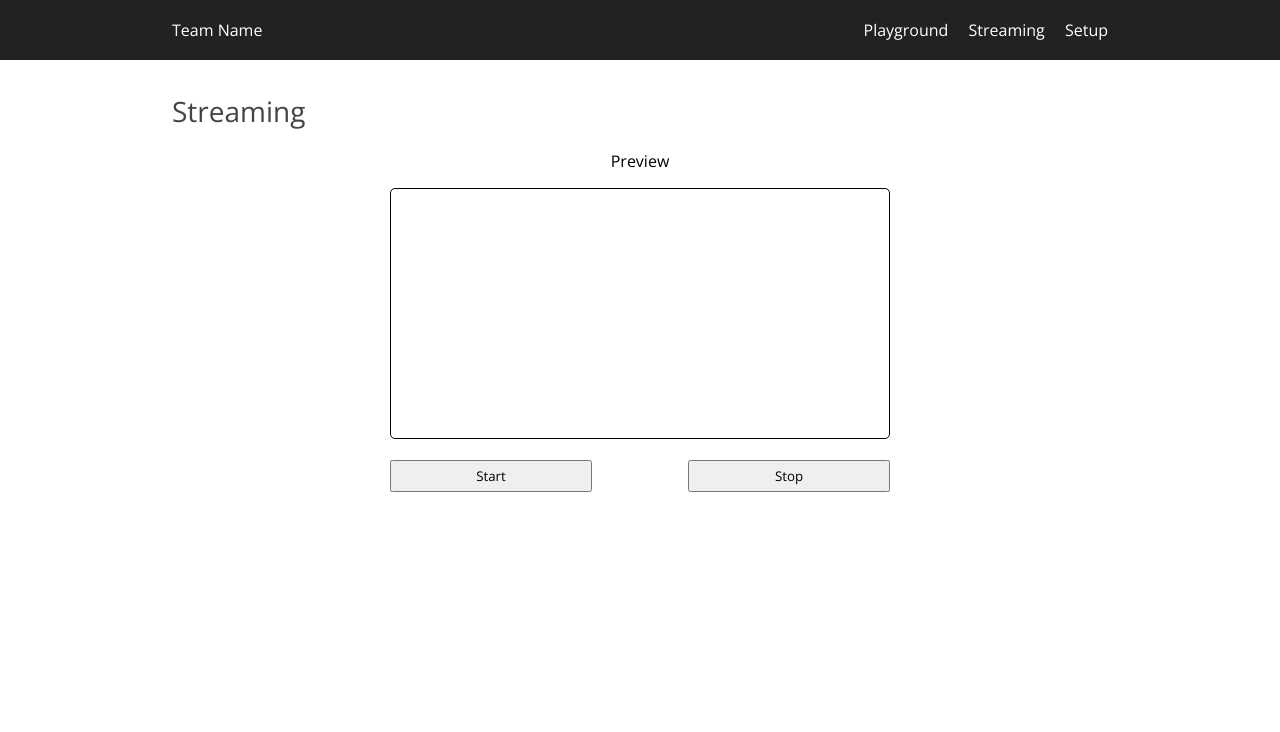
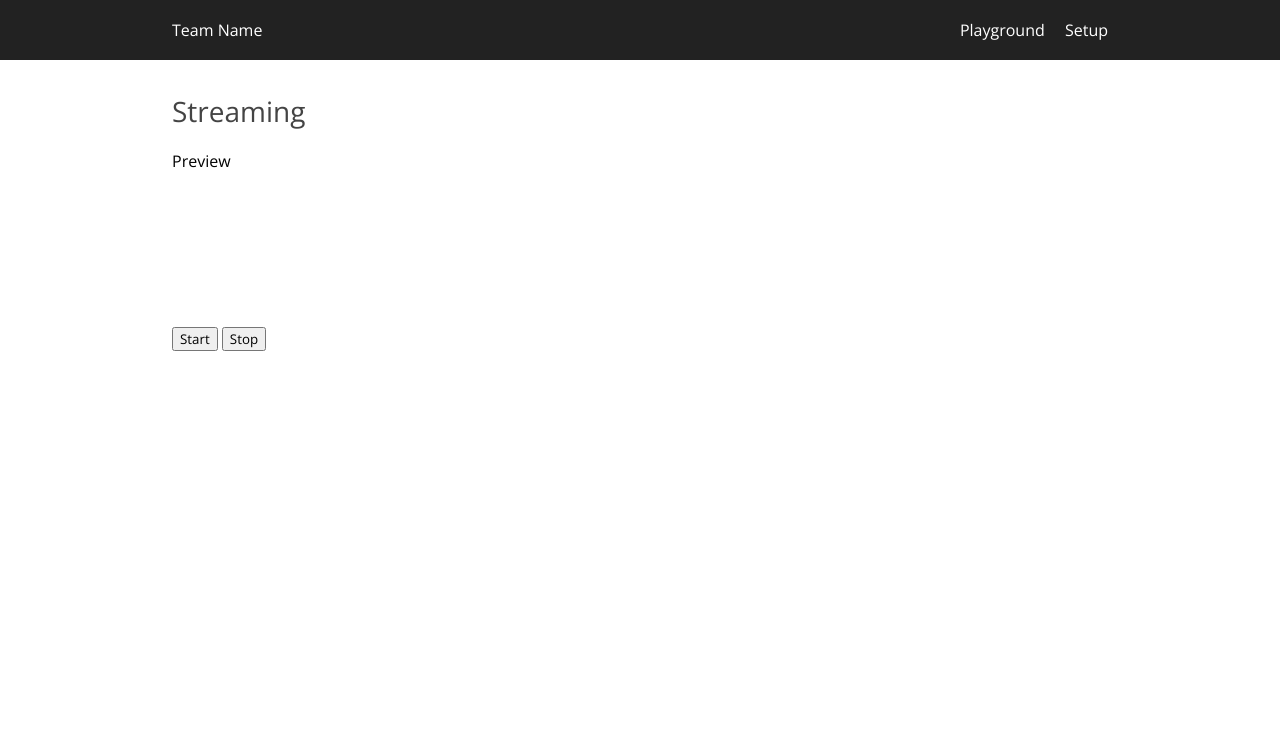
Before and after one commit to carlosm3/HackED-Beta-2022, a Flask app: page /streaming in a window 1280 px wide. Shown: the top 732 px of the page. Run offline with Flask 2, Linux system fonts and the light colour scheme.

Commit message:
Comment out streaming code

```diff
--- a/app/scss/styles.scss
+++ b/app/scss/styles.scss
@@ -78,32 +78,30 @@ main {
     position: absolute;
 }
 
-#streaming {
-    margin: 0 auto;
-    max-width: 500px;
-    width: 100%;
-    text-align: center;
-    h2 {
-        margin-bottom: 1rem;
-    }
-    video {
-        // margin-top: 2px;
-        border: 1px solid black;
-        border-radius: 5px;
-        width: 100%;
-    }
-    & > div:last-of-type {
-        display: flex;
-        justify-content: space-between;
-        button {
-            margin-top: 1rem;
-            min-width: 150px;
-            height: 2rem;
-            width: calc(50% - 3rem);
-        }
-    }
-    // background-color: red;
-}
+// #streaming {
+//     margin: 0 auto;
+//     max-width: 500px;
+//     width: 100%;
+//     text-align: center;
+//     h2 {
+//         margin-bottom: 1rem;
+//     }
+//     video {
+//         border: 1px solid black;
+//         border-radius: 5px;
+//         width: 100%;
+//     }
+//     & > div:last-of-type {
+//         display: flex;
+//         justify-content: space-between;
+//         button {
+//             margin-top: 1rem;
+//             min-width: 150px;
+//             height: 2rem;
+//             width: calc(50% - 3rem);
+//         }
+//     }
+// }
 
 #selection-area {
     position: absolute;
@@ -126,10 +124,6 @@ main {
     background: rgba(0, 0, 0, 0.2);
     z-index: 99;
     display: none;
-}
-
-#coordinates {
-    // display: none;
 }
 
 footer {
--- a/app/static/css/styles.css
+++ b/app/static/css/styles.css
@@ -118,31 +118,6 @@ main {
   position: absolute;
 }
 
-#streaming {
-  margin: 0 auto;
-  max-width: 500px;
-  width: 100%;
-  text-align: center;
-}
-#streaming h2 {
-  margin-bottom: 1rem;
-}
-#streaming video {
-  border: 1px solid black;
-  border-radius: 5px;
-  width: 100%;
-}
-#streaming > div:last-of-type {
-  display: flex;
-  justify-content: space-between;
-}
-#streaming > div:last-of-type button {
-  margin-top: 1rem;
-  min-width: 150px;
-  height: 2rem;
-  width: calc(50% - 3rem);
-}
-
 #selection-area {
   position: absolute;
   background: rgba(87, 144, 177, 0.5);
--- a/app/templates/base.html
+++ b/app/templates/base.html
@@ -22,7 +22,7 @@
             </div>
             <div class="links">
                 <a href="playground">Playground</a>
-                <a href="streaming">Streaming</a>
+                <!-- <a href="streaming">Streaming</a> -->
                 <a href="setup">Setup</a>
             </div>
         </nav>
```
Also changed, not shown: app/templates/setup.html (+4 -4 lines), 1 other file.
